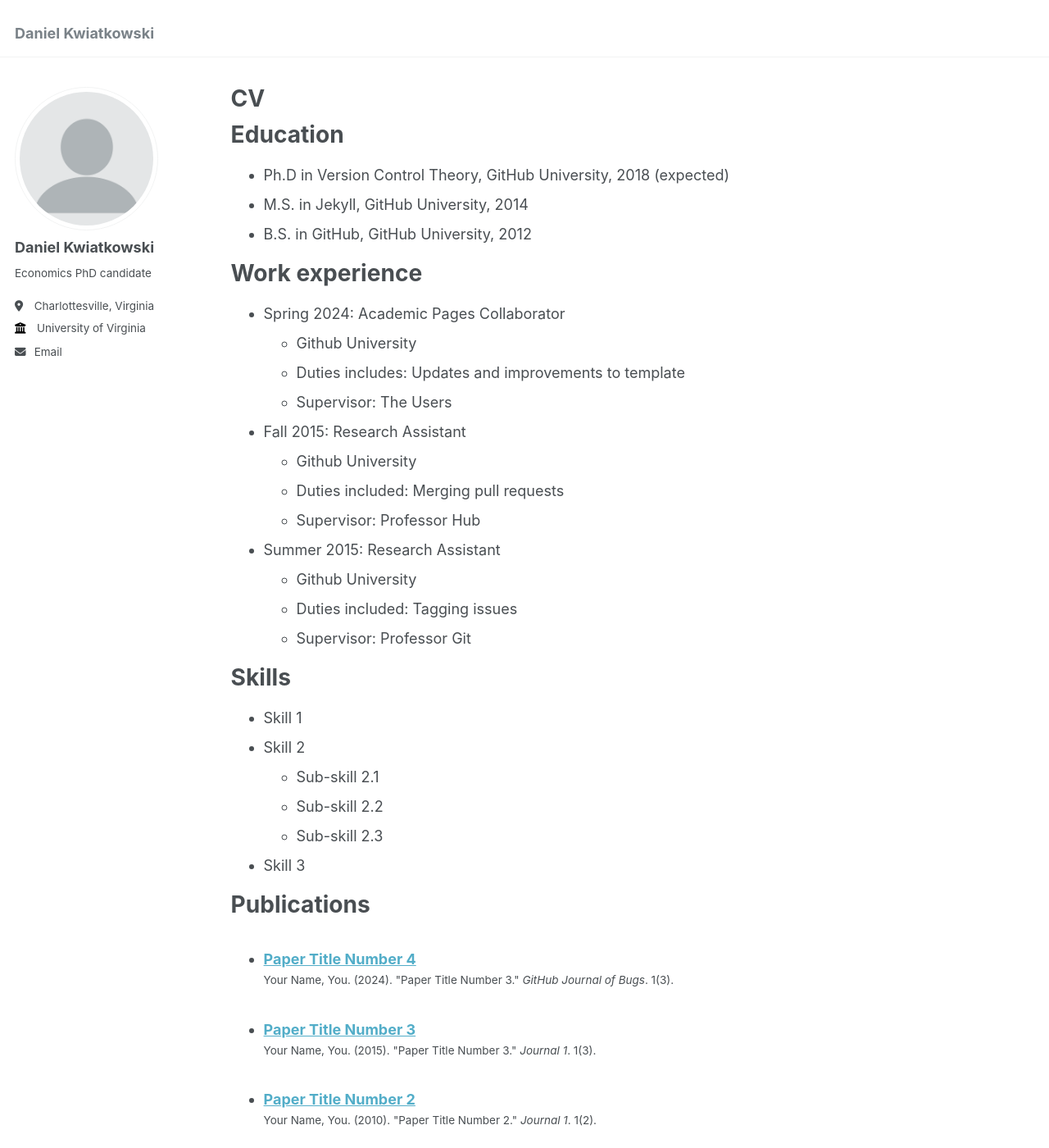
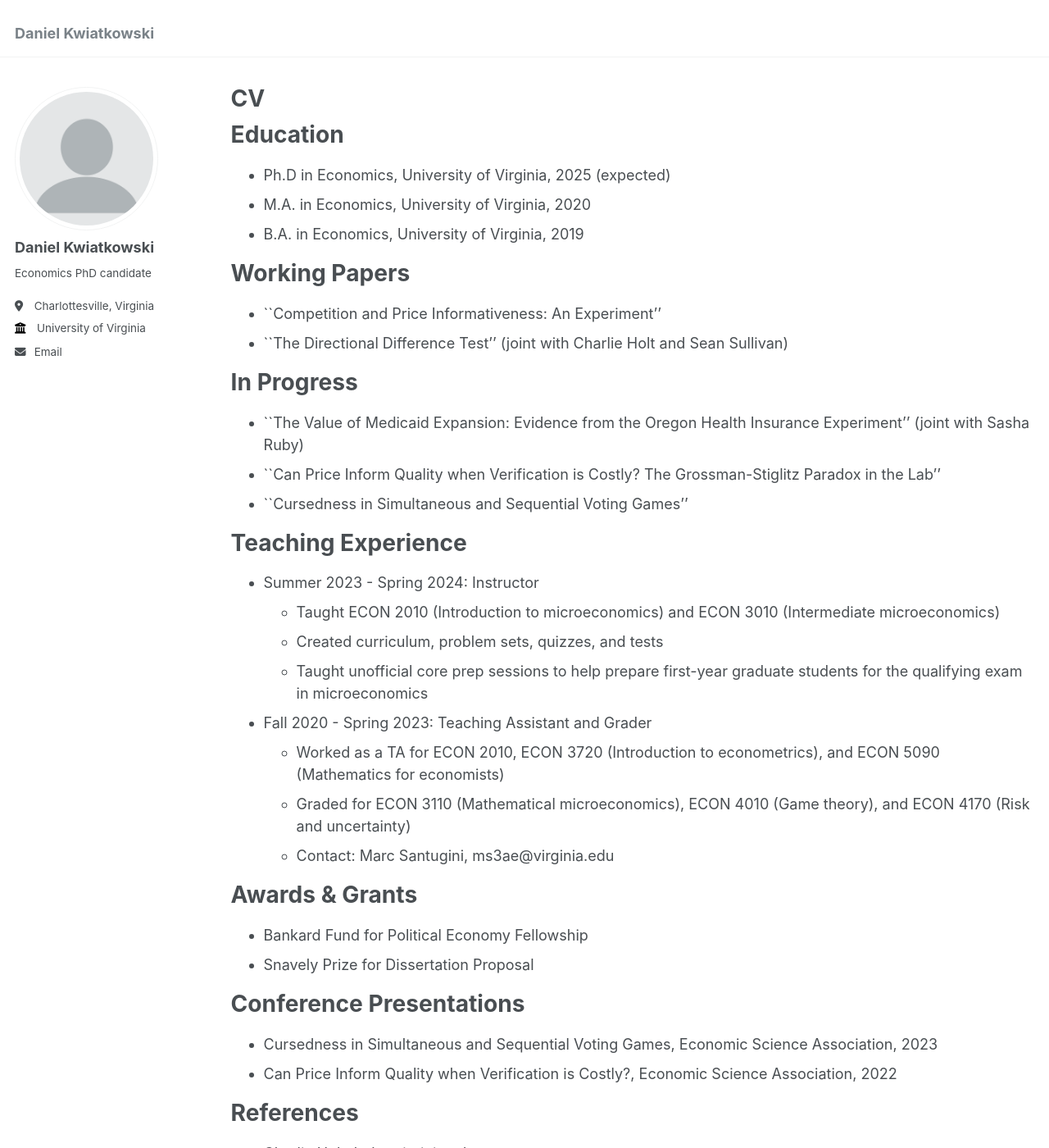
Before and after one commit to dvkwiat/dvkwiat.github.io, a Jekyll site: the page built from _pages/cv.md, in a window 1280 px wide and 1400 px high. Shown: the whole window at 82% size. Built offline with Jekyll 4.4.1, drawn with Linux system fonts in a browser that asks for light colours; some of the changed text lies outside the part shown.

Commit message:
Update cv.md

```diff
--- a/_pages/cv.md
+++ b/_pages/cv.md
@@ -11,35 +11,48 @@ redirect_from:
 
 Education
 ======
-* Ph.D in Version Control Theory, GitHub University, 2018 (expected)
-* M.S. in Jekyll, GitHub University, 2014
-* B.S. in GitHub, GitHub University, 2012
+* Ph.D in Economics, University of Virginia, 2025 (expected)
+* M.A. in Economics, University of Virginia, 2020
+* B.A. in Economics, University of Virginia, 2019
 
-Work experience
+Working Papers
 ======
-* Spring 2024: Academic Pages Collaborator
-  * Github University
-  * Duties includes: Updates and improvements to template
-  * Supervisor: The Users
+* ``Competition and Price Informativeness: An Experiment''
+* ``The Directional Difference Test'' (joint with Charlie Holt and Sean Sullivan)
 
-* Fall 2015: Research Assistant
-  * Github University
-  * Duties included: Merging pull requests
-  * Supervisor: Professor Hub
+In Progress
+======
+* ``The Value of Medicaid Expansion: Evidence from the Oregon Health Insurance Experiment'' (joint with Sasha Ruby)
+* ``Can Price Inform Quality when Verification is Costly? The Grossman-Stiglitz Paradox in the Lab''
+* ``Cursedness in Simultaneous and Sequential Voting Games''
 
-* Summer 2015: Research Assistant
-  * Github University
-  * Duties included: Tagging issues
-  * Supervisor: Professor Git
+Teaching Experience
+======
+* Summer 2023 - Spring 2024: Instructor
+  * Taught ECON 2010 (Introduction to microeconomics) and ECON 3010 (Intermediate microeconomics)
+  * Created curriculum, problem sets, quizzes, and tests
+  * Taught unofficial core prep sessions to help prepare first-year graduate students for the qualifying exam in microeconomics
+* Fall 2020 - Spring 2023: Teaching Assistant and Grader
+  * Worked as a TA for ECON 2010, ECON 3720 (Introduction to econometrics), and ECON 5090 (Mathematics for economists)
+  * Graded for ECON 3110 (Mathematical microeconomics), ECON 4010 (Game theory), and ECON 4170 (Risk and uncertainty)
+  * Contact: Marc Santugini, ms3ae@virginia.edu
 
-Skills
+Awards & Grants
 ======
-* Skill 1
-* Skill 2
-  * Sub-skill 2.1
-  * Sub-skill 2.2
-  * Sub-skill 2.3
-* Skill 3
+* Bankard Fund for Political Economy Fellowship
+* Snavely Prize for Dissertation Proposal
+
+Conference Presentations
+======
+* Cursedness in Simultaneous and Sequential Voting Games, Economic Science Association, 2023
+* Can Price Inform Quality when Verification is Costly?, Economic Science Association, 2022
+
+References
+======
+* Charlie Holt, holt@virginia.edu
+* Simon Anderson, sa9w@virginia.edu
+* Maxim Engers, mpe2m@virginia.edu
+* Marc Santugini, ms3ae@virginia.edu
 
 Publications
 ======
```
